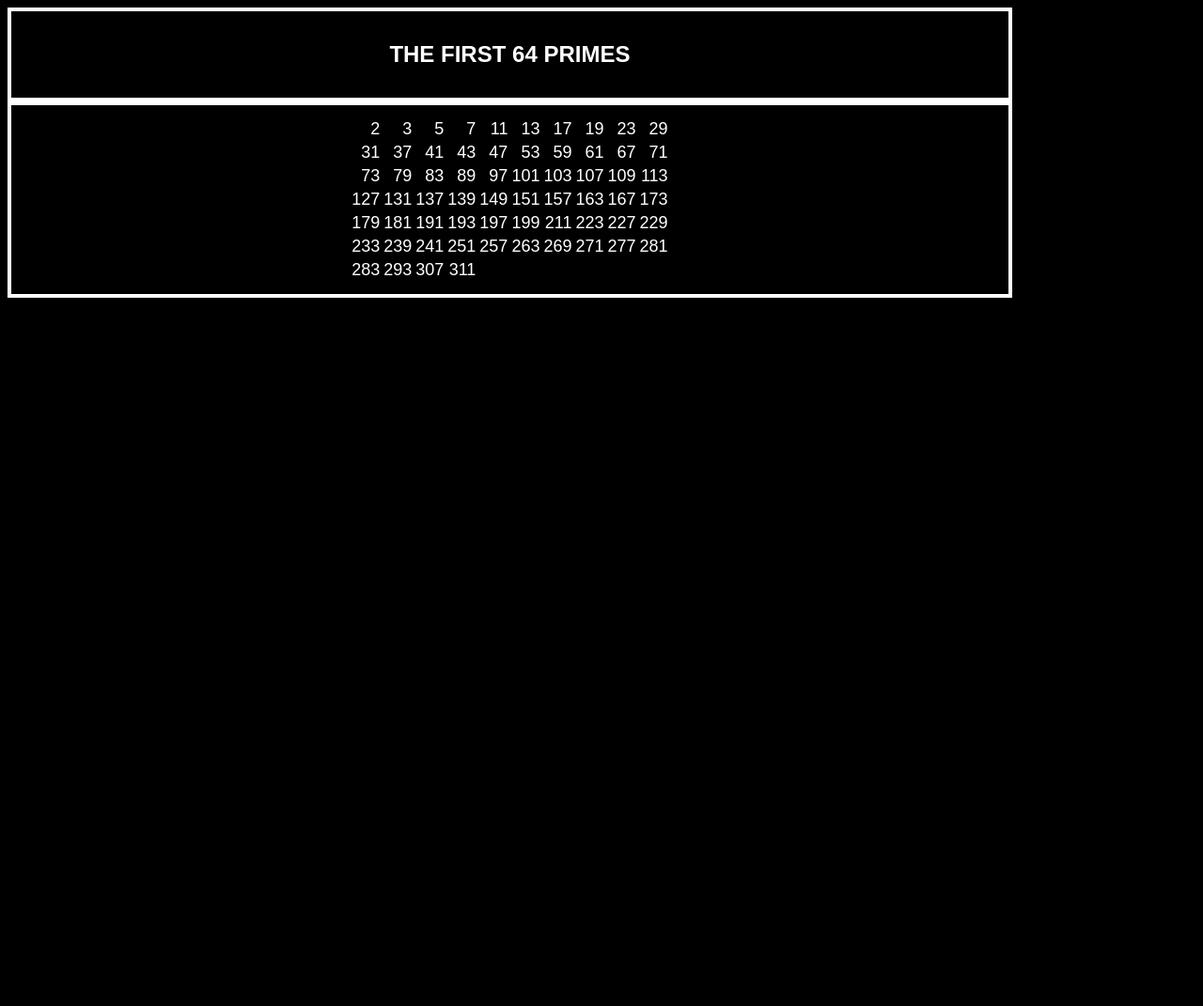
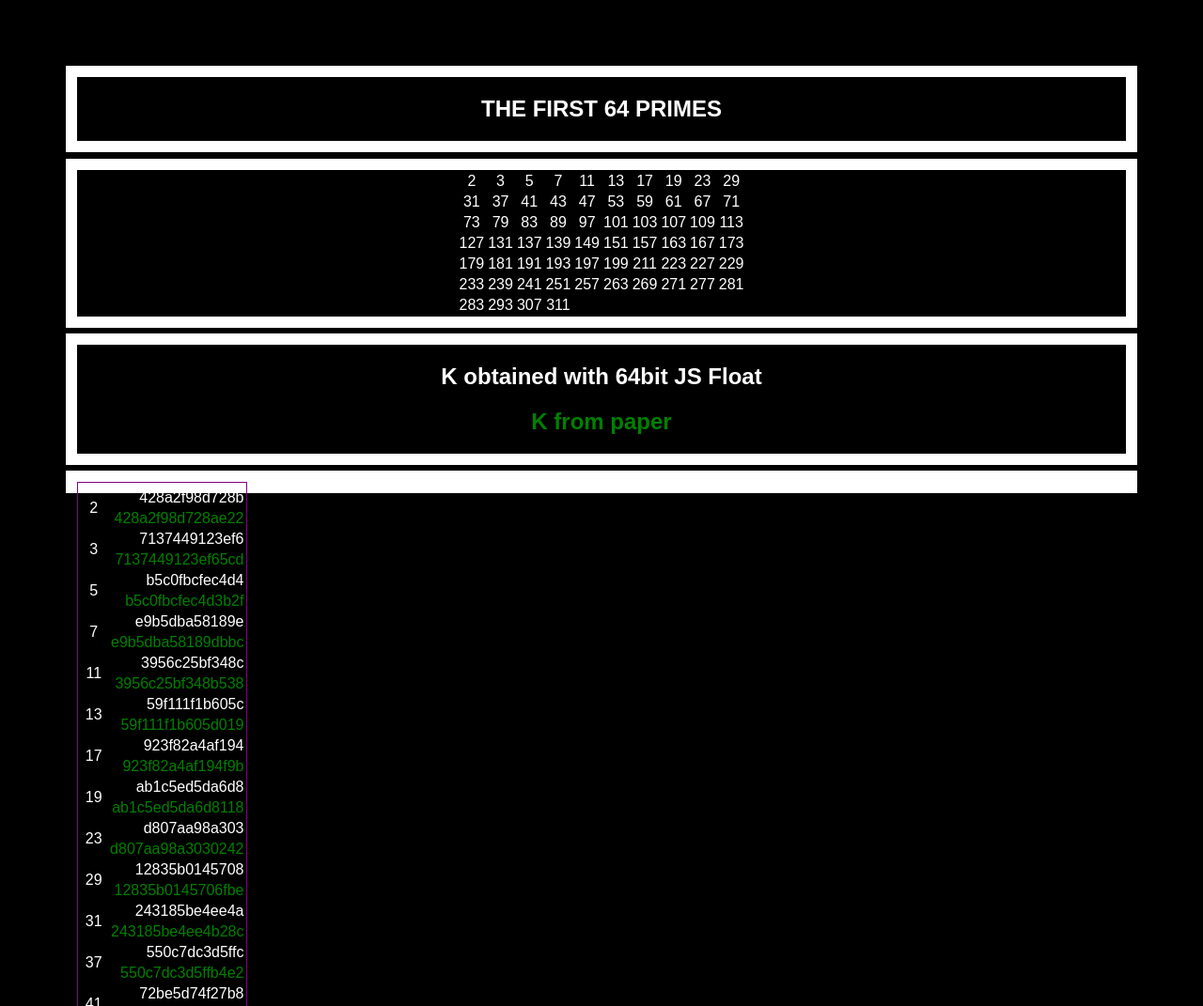
Before and after one commit to invsbl3/SHA-256-JS, a plain HTML site: page index.html in a window 1280 px wide. Shown: the top 1071 px of the page at 94% size. Before the commit the page ends 816 px from the top, so only its background shows below. Drawn offline with Linux system fonts and the light colour scheme.

Commit message:
some progress..

```diff
--- a/index.html
+++ b/index.html
@@ -6,42 +6,64 @@
     <meta name="viewport" content="width=device-width, initial-scale=1">
     <title>Document</title>
 </head>
-<style>
+<style type="text/css">
     body {
         width: 90vw;
-        height: 100vh;
-        display: block;
         background-color: black;
         color: white;
         font-family: sans-serif;
+        display: inline-block;
+        align-self: auto;
+        margin: 5vw;
     }
 
-    div#the-one-to-show-a-title, #the-primes {
+    div {
         text-align: center;
-        width: 90%;
-        border: 4px solid white;
-        padding: 12px;
+        border: 1vw solid white;
+        margin: 0.5vw;
     }
 
-    #tabss {
-        margin-left: auto;
-        margin-right: auto;
-        text-align: right;
-        font-size: large;
+#tabss{
+    align-self: center;
+    margin: auto;
+}
+
+    #table0,
+    #table1,
+    #table3 {
+        display: inline-block;
+        border: 1px solid purple;
+        float:left;
+        width: auto;
     }
 
-    div#the-one-with-just-scripts {
-        display: none;
+    #js-calc,
+    #paper {
+        text-align: right;
+    }
+
+    #paper {
+        color: green
     }
 </style>
 
 <body>
-    <div id="the-one-to-show-a-title">
+    <div id="title" class="float-container">
         <h2>THE FIRST 64 PRIMES</h2>
     </div>
-    <div id="the-primes"></div>
-    <div id="the-one-with-just-scripts">
-        <script src="primes.js"></script>
+    <div id="the-primes" class="float-container"></div>
+    <div id="title2" class="float-container">
+        <h2>K obtained with 64bit JS Float</h2>
+        <h2 style="color:green;">K from paper</h2>
+    </div>
+    <div id="remainders" class="float-container"></div>
+
+
+
+    <div id="scripts" style="display:none;">
+        <script src="js/primes.js"></script>
+        <script src="js/draw.js"></script>
+        <script src="js/main.js"></script>
     </div>
 </body>
 
--- /dev/null
+++ b/js/draw.js
@@ -0,0 +1,80 @@
+let printPrimes = () => {
+
+    const thePrimes = document.getElementById("the-primes");
+
+    const table_lines = 10;
+    const table_rows = Math.floor(primesList.length / table_lines) + 1;
+
+    let bigString = "";
+    const tableName = "tabss";
+    bigString += "<table id ='" + tableName + "'>";
+
+    for (let j = 0; j < table_rows; j++) {
+        bigString += "<tr>";
+        for (let i = 0; i < table_lines; i++) {
+            let primeIndex = i + j * table_lines;
+            if (primeIndex < primesList.length) {
+                bigString += "<td>";
+                bigString += primesList[primeIndex].toString();
+                bigString += "</td>";
+            };
+        };
+        bigString += "</tr>";
+    };
+    bigString += "</table>";
+    // console.log(bigString);
+    thePrimes.innerHTML += bigString;
+};
+
+function printTable(dataSet, primesList, labels, tableName){
+    const table_rows = Math.floor(dataSet[0].length);
+    let bigString = "";
+    bigString += "<table id ='" + tableName + "'>";
+    bigString += "<tbody>";
+    bigString += "<tr><th colspan='2'></th></tr>";
+    for (let i = 0; i < table_rows; i++) {
+        for (m = 0; m < dataSet.length; m++) {
+            bigString += "<tr>";
+            if (m % 2 == 0) {
+                bigString += "<td id='span'rowspan='2'>" + primesList[i] + "</td>";
+            };
+            bigString += "<td id='" + labels[m] + "'>" + dataSet[m][i] + "</td>";
+            bigString += "</tr>";
+        };
+    };
+    bigString += "</tbody>";
+    bigString += "</table>";
+    return bigString;
+};
+
+printRemainders = () => {
+    let sKjs = splitData(Kjs);
+    let sK = splitData(K);
+    let sPrimes = splitData(primesList);
+    let BIG_STRING = "";
+
+    for (let i = 0; i < sKjs.length; i++) {
+        BIG_STRING += printTable([sKjs[i], sK[i]], sPrimes[i], ["js-calc", "paper"], "table" + i);
+    }
+
+    let Ktable = document.getElementById("remainders");
+    Ktable.innerHTML += BIG_STRING;
+}
+
+
+function splitData(Kjs) {
+
+    let cols = 1;
+
+    let rows = Math.floor(Kjs.length / cols) + 1;
+
+    let sKjs = [];
+
+    for (i = 0; i < cols; i++) {
+        let first = i * rows;
+        let last = (i + 1) * rows;
+        let slice = Kjs.slice(first, last);
+        sKjs.push(slice);
+    };
+    return sKjs;
+};
--- /dev/null
+++ b/js/main.js
@@ -0,0 +1,6 @@
+let primesList = first64primes();
+printPrimes();
+
+let Kjs = primeRemainders(primesList, 32);
+
+printRemainders();
--- /dev/null
+++ b/js/primes.js
@@ -0,0 +1,86 @@
+// ||||
+
+function first64primes() {
+    let primes = [2];
+    const primesWanted = 64; // change this to take more primes or less
+    let primesFound = 1; // we already know 2 is prime
+    const limitIterations = 50000; // we want to take a coffee get back
+    // and see or an error or a result
+
+    const firstToTest = 3;
+    let iter = 0;
+
+    let tested = firstToTest;
+    while (iter < limitIterations ^ primesFound == primesWanted) {
+        let isPrime = true;
+        for (let smallernumber = 2; smallernumber < tested; smallernumber++) {
+            if (tested % smallernumber == 0) {
+                isPrime = false;
+                //console.log(smallernumber, tested, iter);
+                //console.log(smallernumber, " divides ", tested);
+                break;
+            };
+            iter++;
+        };
+        if (isPrime) {
+            primes.push(tested);
+            primesFound++;
+            //console.log("prime found: ", tested);
+            //console.log("on iteration: ", iter);
+        };
+        tested++;
+    };
+
+    return primes;
+};
+
+/*
+for (let prime = 0; prime < primesList.length; prime++) {
+    let textPrime = primesList[prime].toString();
+    thePrimes.innerHTML += (" <br>" + textPrime);
+}
+*/
+
+// JS float: 64 bits: [52bits fraction, 11bits exponent, 1bit sign]
+// so the list with remainders will not have the needed precision
+// but we still can compare the results...
+
+function primeRemainder(prime){
+    let precision = 32;
+    let float64CubeRootRemainder = Math.cbrt(prime).toString(16);
+    let index = 2;
+    let remainder = float64CubeRootRemainder.substring(index);
+    return remainder;
+};
+
+function primeRemainders(primes, numberOfPrimes){
+    let remainders = [];
+    for (let i = 0; i< numberOfPrimes; i++){
+        remainders.push(primeRemainder(primes[i]));
+    };
+    return remainders;
+};
+
+
+let K = [
+    "428a2f98d728ae22", "7137449123ef65cd", "b5c0fbcfec4d3b2f", "e9b5dba58189dbbc",
+    "3956c25bf348b538", "59f111f1b605d019", "923f82a4af194f9b", "ab1c5ed5da6d8118",
+    "d807aa98a3030242", "12835b0145706fbe", "243185be4ee4b28c", "550c7dc3d5ffb4e2",
+    "72be5d74f27b896f", "80deb1fe3b1696b1", "9bdc06a725c71235", "c19bf174cf692694",
+    "e49b69c19ef14ad2", "efbe4786384f25e3", "0fc19dc68b8cd5b5", "240ca1cc77ac9c65",
+    "2de92c6f592b0275", "4a7484aa6ea6e483", "5cb0a9dcbd41fbd4", "76f988da831153b5",
+    "983e5152ee66dfab", "a831c66d2db43210", "b00327c898fb213f", "bf597fc7beef0ee4",
+    "c6e00bf33da88fc2", "d5a79147930aa725", "06ca6351e003826f", "142929670a0e6e70",
+    "27b70a8546d22ffc", "2e1b21385c26c926", "4d2c6dfc5ac42aed", "53380d139d95b3df",
+    "650a73548baf63de", "766a0abb3c77b2a8", "81c2c92e47edaee6", "92722c851482353b",
+    "a2bfe8a14cf10364", "a81a664bbc423001", "c24b8b70d0f89791", "c76c51a30654be30",
+    "d192e819d6ef5218", "d69906245565a910", "f40e35855771202a", "106aa07032bbd1b8",
+    "19a4c116b8d2d0c8", "1e376c085141ab53", "2748774cdf8eeb99", "34b0bcb5e19b48a8",
+    "391c0cb3c5c95a63", "4ed8aa4ae3418acb", "5b9cca4f7763e373", "682e6ff3d6b2b8a3",
+    "748f82ee5defb2fc", "78a5636f43172f60", "84c87814a1f0ab72", "8cc702081a6439ec",
+    "90befffa23631e28", "a4506cebde82bde9", "bef9a3f7b2c67915", "c67178f2e372532b",
+    "ca273eceea26619c", "d186b8c721c0c207", "eada7dd6cde0eb1e", "f57d4f7fee6ed178",
+    "06f067aa72176fba", "0a637dc5a2c898a6", "113f9804bef90dae", "1b710b35131c471b",
+    "28db77f523047d84", "32caab7b40c72493", "3c9ebe0a15c9bebc", "431d67c49c100d4c",
+    "4cc5d4becb3e42b6", "597f299cfc657e2a", "5fcb6fab3ad6faec", "6c44198c4a475817"
+    ];
--- a/primes.js
+++ /dev/null
@@ -1,76 +0,0 @@
-// ||||
-
-
-
-function first64primes() {
-    let primes = [2];
-    const primesWanted = 64; // change this to take more primes or less
-    let primesFound = 1; // we already know 2 is prime
-    const limitIterations = 50000; // we want to take a coffee get back
-    // and see or an error or a result
-
-    const firstToTest = 3;
-    let iter = 0;
-
-    let tested = firstToTest;
-    while (iter < limitIterations ^ primesFound == primesWanted) {
-        let isPrime = true;
-        for (let smallernumber = 2; smallernumber < tested; smallernumber++) {
-            if (tested % smallernumber == 0) {
-                isPrime = false;
-                //console.log(smallernumber, tested, iter);
-                //console.log(smallernumber, " divides ", tested);
-                break;
-            };
-            iter++;
-        };
-        if (isPrime) {
-            primes.push(tested);
-            primesFound++;
-            //console.log("prime found: ", tested);
-            //console.log("on iteration: ", iter);
-        };
-        tested++;
-    };
-
-    return primes;
-};
-
-
-let primesList = first64primes();
-console.log(primesList.length);
-console.log(primesList);
-
-const thePrimes = document.getElementById("the-primes");
-
-const table_lines = 10;
-const table_rows = Math.floor(primesList.length / table_lines) + 1;
-
-let bigString = "";
-const tableName = "tabss";
-bigString += "<table id ='" + tableName + "'>";
-
-for (let j = 0; j < table_rows; j++) {
-    bigString += "<tr>";
-    for (let i = 0; i < table_lines; i++) {
-        let primeIndex = i + j * table_lines;
-        if ( primeIndex < primesList.length) {
-            bigString += "<td>";
-            bigString += primesList[primeIndex].toString();
-            bigString += "</td>";
-        };  };
-        bigString += "</tr>";
-};
-bigString += "</table>";
-
-console.log(bigString);
-thePrimes.innerHTML += bigString;
-
-
-
-/*
-for (let prime = 0; prime < primesList.length; prime++) {
-    let textPrime = primesList[prime].toString();
-    thePrimes.innerHTML += (" <br>" + textPrime);
-}
-*/
```
Also changed, not shown: js/other.js (added, +27 -0 lines), js/SHA256.js (renamed from SHA256.js), 1 other file.
